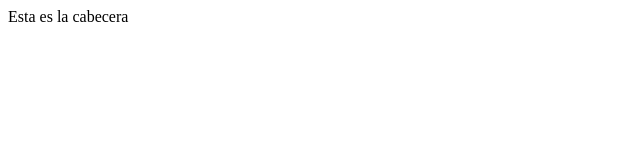
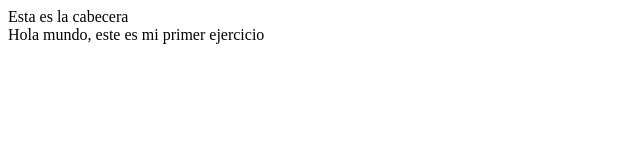
Before and after one commit to AnaGonBu/ejercicios-en-adalab, a plain HTML site: page modulo-1-leccion-01-ejercicio1/Index.html in a window 1280 px wide. Shown: the whole page, without its empty margins (0-640 px from the left). Drawn offline with Linux system fonts and the light colour scheme.

Commit message:
add my first web page

```diff
--- a/modulo-1-leccion-01-ejercicio1/Index.html
+++ b/modulo-1-leccion-01-ejercicio1/Index.html
@@ -1,2 +1,2 @@
 <header>Esta es la cabecera</header>
-<Hola mundo, este es mi primer ejercicio>
+<body>Hola mundo, este es mi primer ejercicio</body>
```
